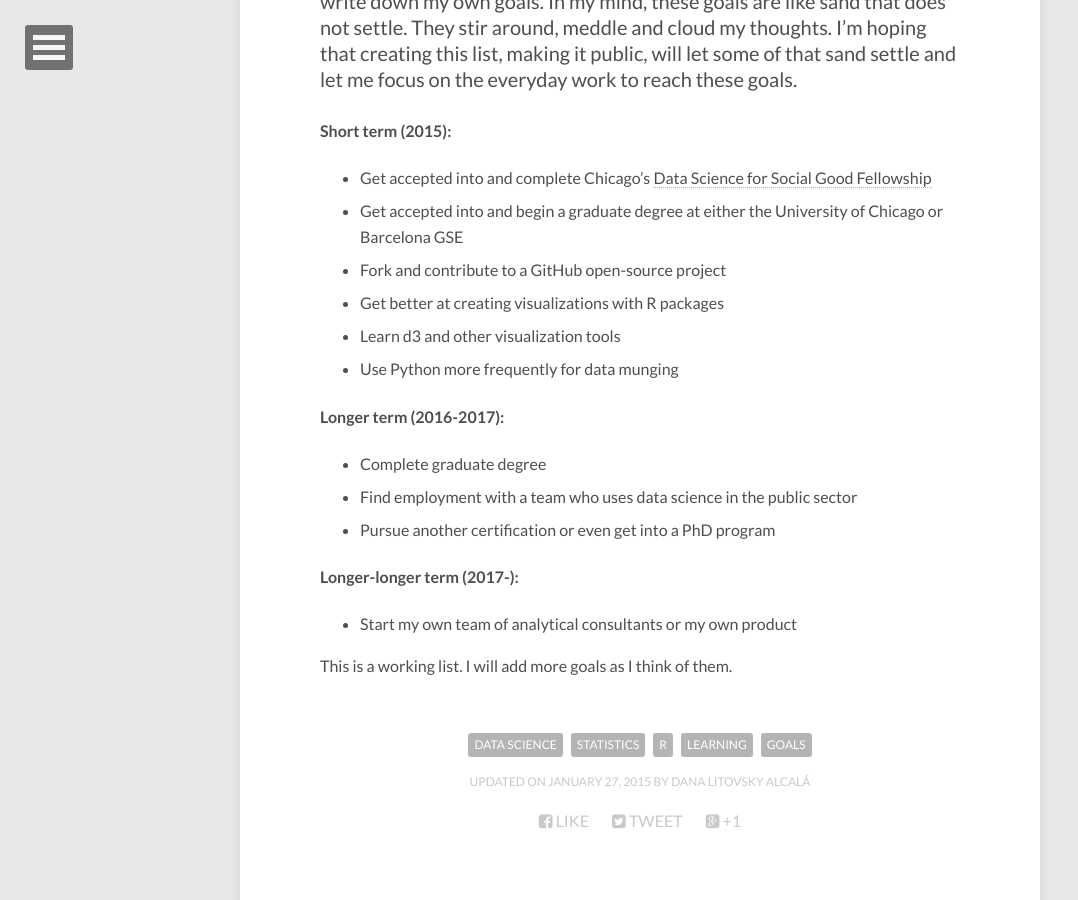
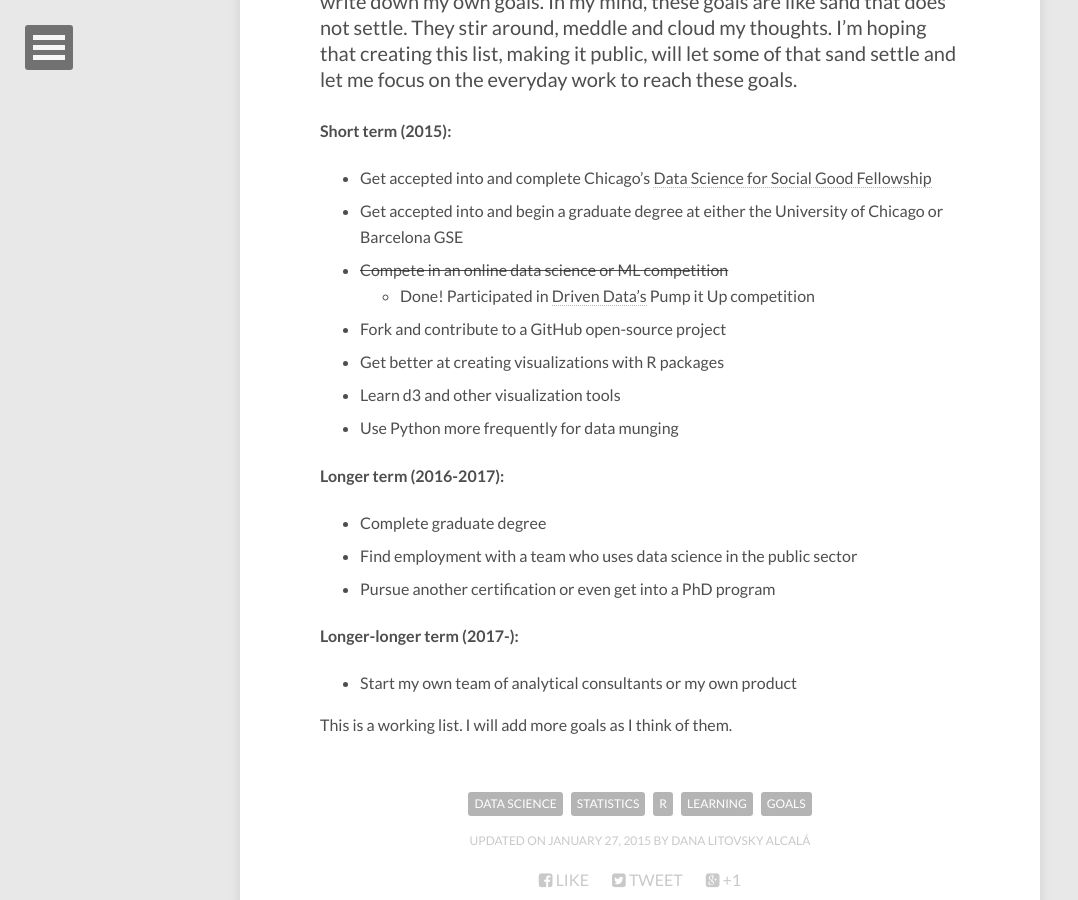
Before and after one commit to danilito19/blog, a Jekyll site: the page built from _posts/2015-01-27-my-goals.md, in a window 1280 px wide and 900 px high, scrolled down 334 px. Shown: the whole window, without its empty margins (0-1078 px from the left). Built offline with Jekyll 4.4.1, drawn with Linux system fonts in a browser that asks for light colours; nearby versions of some CDN libraries; comment, search, counter and statistics services are not loaded.

Commit message:
updated my goals

```diff
--- a/_posts/2015-01-27-my-goals.md
+++ b/_posts/2015-01-27-my-goals.md
@@ -18,6 +18,8 @@ Inspired by [Renee's blog post](http://www.becomingadatascientist.com/2014/02/14
 
 * Get accepted into and complete Chicago's [Data Science for Social Good Fellowship](http://dssg.io/)
 * Get accepted into and begin a graduate degree at either the University of Chicago or Barcelona GSE
+* <s>Compete in an online data science or ML competition</s>
+	- Done! Participated in [Driven Data's](http://www.drivendata.org/) Pump it Up competition
 * Fork and contribute to a GitHub open-source project
 * Get better at creating visualizations with R packages
 * Learn d3 and other visualization tools
```
Also changed, not shown: _includes/social-share.html (+10 -6 lines).
